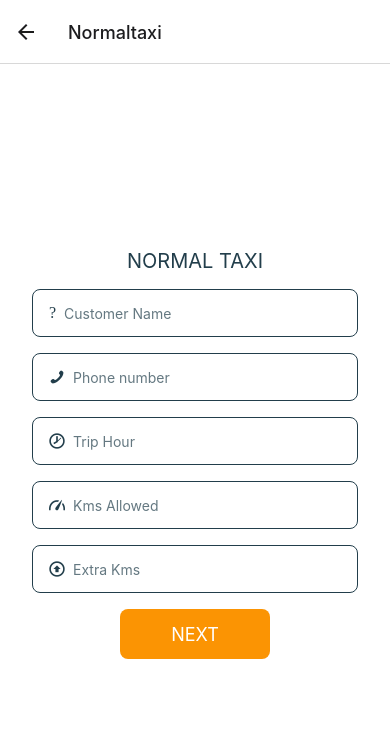
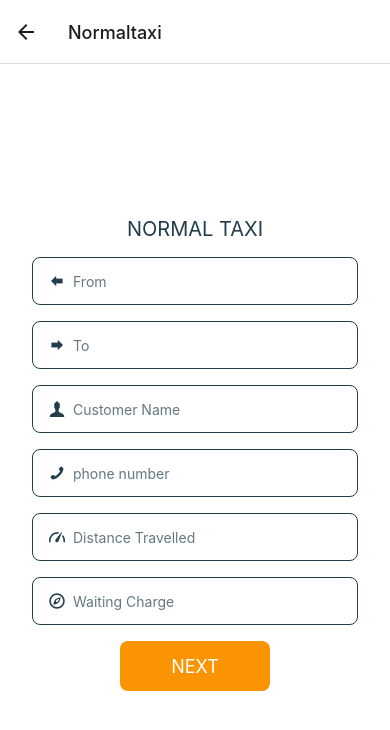
Before and after one commit to ingeniumpavithra/Vetri-taxi-mobile, a React Native app: screen /Normaltaxi in a window 390 px wide. Shown: the top 730 px of the page. Built offline with nearby package versions, Linux system fonts and the light colour scheme.

Commit message:
card changed

```diff
--- a/package.json
+++ b/package.json
@@ -20,6 +20,7 @@
     "react-native": "0.64.3",
     "react-native-safe-area-context": "3.3.2",
     "react-native-screens": "~3.8.0",
+    "react-native-textinput-with-icons": "^1.0.18",
     "react-native-web": "0.17.1",
     "yup": "^0.32.11"
   },
--- a/screens/Home.js
+++ b/screens/Home.js
@@ -1,7 +1,6 @@
 import { useNavigation } from "@react-navigation/native";
 import React from "react";
-import { SafeAreaView, StyleSheet, View, Button,} from "react-native";
-
+import { SafeAreaView, StyleSheet, View, Button, Image} from "react-native";
 const Separator = () => (
   <View style={styles.separator} />
 );
@@ -10,10 +9,11 @@ const Separator = () => (
 const Home = () => {
   const navigation = useNavigation();
 
-
   return (
     <SafeAreaView style={styles.container}>
+
          <Button
+
         onPress={() => navigation.navigate("Login")}
         title="Log in"
        color="hotpink"
@@ -30,19 +30,19 @@ const Home = () => {
    <Button
         onPress={() => navigation.navigate("Normaltaxi")}
         title="Normal Taxi"
-       color="#841584"
+       color="#ffc107"
        />
    <Separator />
    <Button
         onPress={() => navigation.navigate("localTrip")}
         title="Local Trip"
-       color="#841584"
+       color="#ffc107"
        />
    <Separator />
    <Button
         onPress={() => navigation.navigate("Second")}
         title="Hills Trip"
-       color="#841584"
+       color="#ffc107"
        />
    <Separator />
     </SafeAreaView>
@@ -60,6 +60,7 @@ const styles = StyleSheet.create({
   title: {
     textAlign: 'center',
     marginVertical: 8,
+    backgroundColor: '#ffc107',
   },
   separator: {
     marginVertical: 8,
--- a/screens/Normaltaxi.js
+++ b/screens/Normaltaxi.js
@@ -1,7 +1,6 @@
 import React from 'react'
 import { View ,Text} from 'react-native'
 import { useFormik } from 'formik'
-
 import Input from '../components/input'
 import Button from '../components/button'
 
@@ -32,90 +31,108 @@ export default function LocalTrip() {
       </Text>
       <View style={{ paddingHorizontal: 32, marginBottom: 16, width: '100%' }}>
         <Input
-          icon='car'
-          placeholder='Customer Name'
+          icon='arrow-left'
+          placeholder='From'
           autoCapitalize='none'
-          autoCompleteType='username'
+          autoCompleteType='From'
           keyboardType='default'
           keyboardAppearance='dark'
           returnKeyType='next'
           returnKeyLabel='next'
-          onChangeText={handleChange('customerName')}
-          onBlur={handleBlur('customerName')}
-          error={errors.username}
-          value={values.username}
-          touched={touched.username}
+          onChangeText={handleChange('From')}
+          onBlur={handleBlur('From')}
+          error={errors.From}
+          value={values.From}
+          touched={touched.From}
+        />
+      </View>
+      <View style={{ paddingHorizontal: 32, marginBottom: 16, width: '100%' }}>
+        <Input
+          icon='arrow-right'
+          placeholder='To'
+          autoCapitalize='none'
+          autoCompleteType='To'
+          keyboardType='default'
+          keyboardAppearance='dark'
+          returnKeyType='next'
+          returnKeyLabel='next'
+          onChangeText={handleChange('To')}
+          onBlur={handleBlur('To')}
+          error={errors.To}
+          value={values.To}
+          touched={touched.To}
+        />
+      </View>
+      <View style={{ paddingHorizontal: 32, marginBottom: 16, width: '100%' }}>
+        <Input
+          icon='user'
+          placeholder='Customer Name'
+          autoCapitalize='none'
+          autoCompleteType='customername'
+          keyboardType='default'
+          keyboardAppearance='dark'
+          returnKeyType='next'
+          returnKeyLabel='next'
+          onChangeText={handleChange('customername')}
+          onBlur={handleBlur('customername')}
+          error={errors.customername}
+          value={values.customername}
+          touched={touched.customername}
         />
       </View>
       <View style={{ paddingHorizontal: 32, marginBottom: 16, width: '100%' }}>
         <Input
           icon='phone'
-          placeholder='Phone number'
+          placeholder='phone number'
           autoCapitalize='none'
-          autoCompleteType='username'
-          keyboardType='default'
-          keyboardAppearance='dark'
-          returnKeyType='next'
-          returnKeyLabel='next'
-          onChangeText={handleChange('phoneNumber')}
-          onBlur={handleBlur('PhoneNumber')}
-          error={errors.phoneNumber}
-          value={values.PhoneNumber}
-          touched={touched.phoneNumber}
-        />
-      </View>
-      <View style={{ paddingHorizontal: 32, marginBottom: 16, width: '100%' }}>
-        <Input
-          icon='clock'
-          placeholder='Trip Hour'
-          autoCapitalize='none'
-          autoCompleteType='username'
-          keyboardType='default'
-          keyboardAppearance='dark'
-          returnKeyType='next'
-          returnKeyLabel='next'
-          onChangeText={handleChange('hour')}
-          onBlur={handleBlur('hour')}
-          error={errors.hour}
-          value={values.hour}
-          touched={touched.hour}
-        />
-      </View>
-      <View style={{ paddingHorizontal: 32, marginBottom: 16, width: '100%' }}>
-        <Input
-          icon='gauge'
-          placeholder='Kms Allowed'
-          autoCapitalize='none'
-          autoCompleteType='username'
+          autoCompleteType='phonenumber'
           keyboardType='default'
           keyboardAppearance='dark'
           returnKeyType='next'
           returnKeyLabel='next'
           disabled={true}
-          onChangeText={handleChange('customerName')}
-          onBlur={handleBlur('customerName')}
-          error={errors.customerName}
-          value={values.customerName}
-          touched={touched.customerName}
+          onChangeText={handleChange('phonenumber')}
+          onBlur={handleBlur('phonenumber')}
+          error={errors.phonenumber}
+          value={values.phonenumber}
+          touched={touched.phonenumber}
         />
       </View>
 
       <View style={{ paddingHorizontal: 32, marginBottom: 16, width: '100%' }}>
         <Input
 
-          icon='arrow-with-circle-up'
-          placeholder='Extra Kms'
+          icon='gauge'
+          placeholder='Distance Travelled'
           autoCapitalize='none'
-          autoCompleteType='username'
+          autoCompleteType='distancetravelled'
           keyboardType='default'
           keyboardAppearance='dark'
           returnKeyType='next'
           returnKeyLabel='next'
-          onChangeText={handleChange('extraKms')}
-          onBlur={handleBlur('extraKms')}
-          error={errors.extraKms}
-          value={values.extraKms}
-          touched={touched.extraKms}
+          onChangeText={handleChange('distancetravelled')}
+          onBlur={handleBlur('distancetravelled')}
+          error={errors.distancetravelled}
+          value={values.distancetravelled}
+          touched={touched.distancetravelled}
+        />
+      </View>
+      <View style={{ paddingHorizontal: 32, marginBottom: 16, width: '100%' }}>
+        <Input
+
+          icon='compass'
+          placeholder='Waiting Charge'
+          autoCapitalize='none'
+          autoCompleteType='waitingcharge'
+          keyboardType='default'
+          keyboardAppearance='dark'
+          returnKeyType='next'
+          returnKeyLabel='next'
+          onChangeText={handleChange('waitingcharge')}
+          onBlur={handleBlur('waitingcharge')}
+          error={errors.waitingcharge}
+          value={values.waitingcharge}
+          touched={touched.waitingcharge}
         />
       </View>
       <Button label='Next' onPress={handleSubmit} />
```
Also changed, not shown: 1 other file (tests, documents, lock files or other folders).
